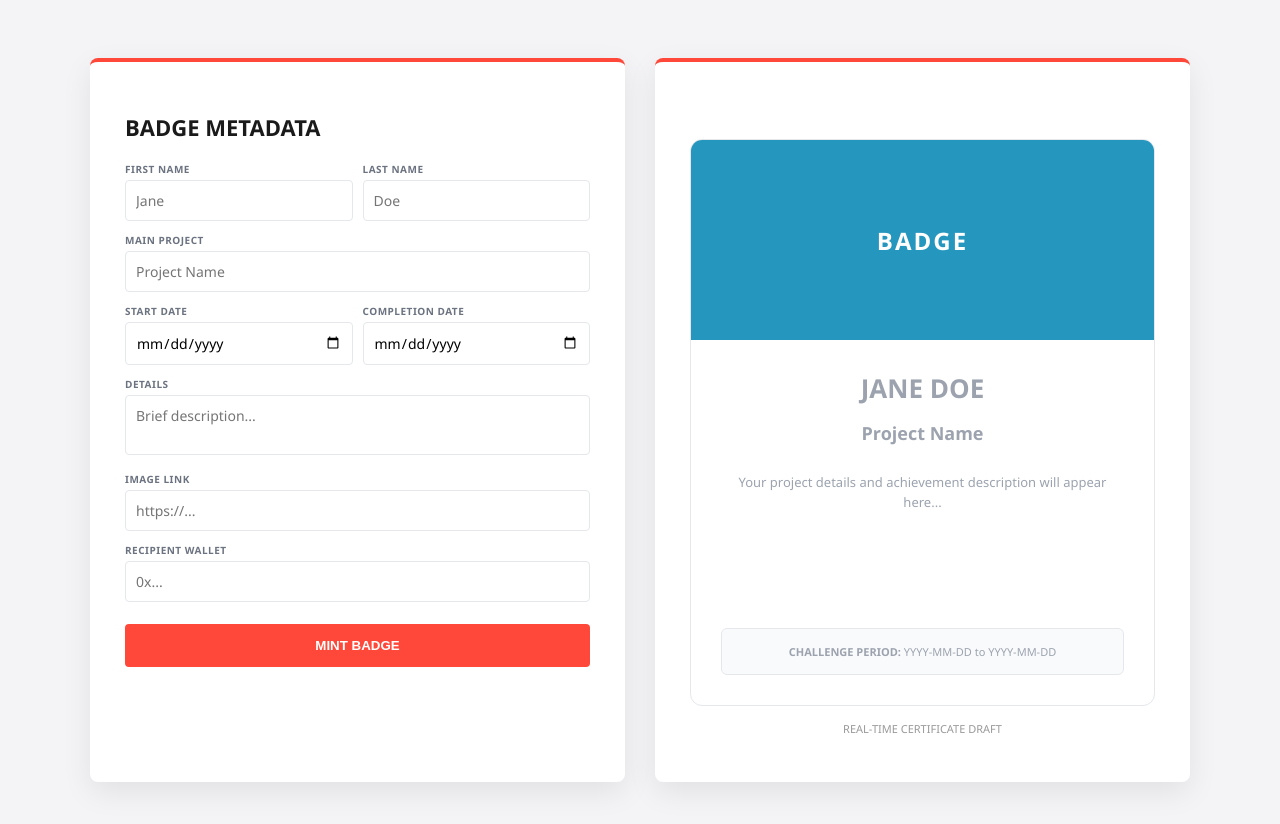
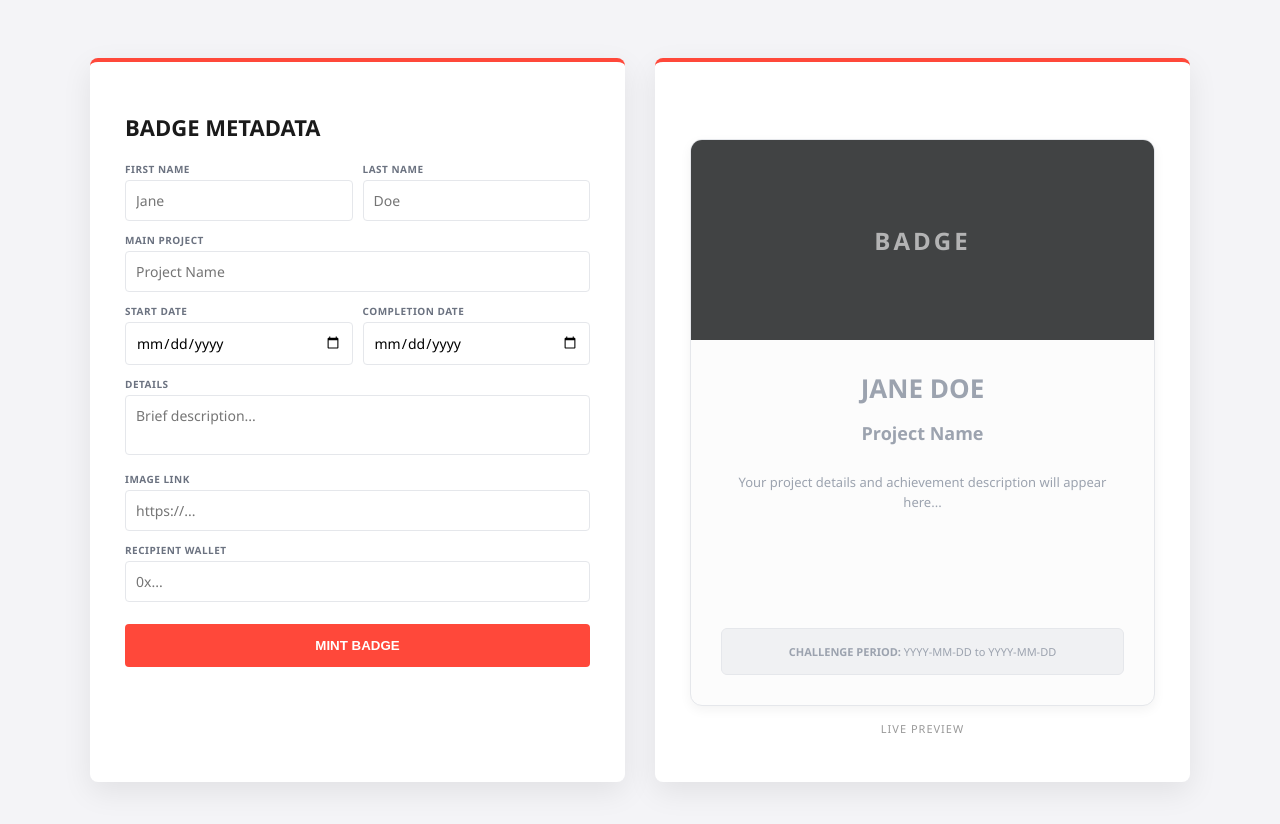
Before and after one commit to 1Seirak/badge-app, a Next.js app: page / in a window 1280 px wide. Shown: the top 824 px of the page. Built offline with nearby package versions, Linux system fonts and the light colour scheme.

Commit message:
design: update anthracite placeholder and live preview text

```diff
--- a/app/page.js
+++ b/app/page.js
@@ -18,12 +18,12 @@ export default function Home() {
 
   const colors = {
     elcaRed: "#ff483a",
-    badgeBlue: "#2596be", // Your specific blue
-    dark: "#1a1a1a",
-    background: "#f4f4f7",
-    card: "#ffffff",
+    anthracite: "#414344", // Nouveau gris pour l'image placeholder
+    background: "#f4f4f7", // Fond de l'application
+    card: "#ffffff",       // Fond de la colonne de gauche
+    badgeContent: "#fcfcfc", // Gris très clair (proche du blanc) pour le corps du badge
     border: "#e5e7eb",
-    placeholderText: "#9ca3af" // Stronger contrast for placeholders
+    placeholderText: "#9ca3af"
   };
 
   const handleSubmit = async (e) => {
@@ -72,7 +72,7 @@ export default function Home() {
 
         {/* LEFT: FORM */}
         <div style={columnCardStyle}>
-          <h1 style={{ fontSize: "22px", fontWeight: "800", marginBottom: "20px", color: colors.dark }}>BADGE METADATA</h1>
+          <h1 style={{ fontSize: "22px", fontWeight: "800", marginBottom: "20px", color: "#1a1a1a" }}>BADGE METADATA</h1>
           <form onSubmit={handleSubmit}>
             <div style={{ display: "flex", gap: "10px" }}>
               <div style={{ flex: 1 }}>
@@ -114,21 +114,23 @@ export default function Home() {
           <div style={{
             flex: 1, display: "flex", flexDirection: "column",
             border: `1px solid ${colors.border}`, borderRadius: "12px",
-            backgroundColor: "#ffffff", overflow: "hidden", marginTop: "42px"
+            backgroundColor: colors.badgeContent, // Gris très clair ici
+            overflow: "hidden", marginTop: "42px",
+            boxShadow: "0 4px 12px rgba(0,0,0,0.05)"
           }}>
             {badgeUrl ? (
                <img src={badgeUrl} alt="Final Badge" style={{ width: "100%", height: "100%", objectFit: "contain" }} />
             ) : (
               <div style={{ width: "100%", height: "100%", display: "flex", flexDirection: "column" }}>
-                {/* BLUE HEADER BLOCK */}
+                {/* IMAGE AREA ANTHRACITE #414344 */}
                 <div style={{
-                  width: "100%", height: "200px", backgroundColor: colors.badgeBlue,
+                  width: "100%", height: "200px", backgroundColor: colors.anthracite,
                   display: "flex", alignItems: "center", justifyContent: "center"
                 }}>
                   {formData.imageLink ? (
                     <img src={formData.imageLink} style={{width: '100%', height: '100%', objectFit: 'cover'}} alt="Preview" />
                   ) : (
-                    <span style={{ fontSize: "24px", fontWeight: "bold", color: "#ffffff", textTransform: "uppercase", letterSpacing: "2px" }}>
+                    <span style={{ fontSize: "24px", fontWeight: "bold", color: "rgba(255,255,255,0.6)", textTransform: "uppercase", letterSpacing: "3px" }}>
                       badge
                     </span>
                   )}
@@ -145,7 +147,7 @@ export default function Home() {
 
                   <p style={{
                     fontWeight: "700",
-                    color: formData.mainProject ? colors.dark : colors.placeholderText,
+                    color: formData.mainProject ? "#1a1a1a" : colors.placeholderText,
                     margin: "15px 0", fontSize: "18px"
                   }}>
                     {formData.mainProject || "Project Name"}
@@ -161,7 +163,7 @@ export default function Home() {
 
                   <div style={{
                     marginTop: "auto", padding: "15px",
-                    backgroundColor: "#f9fafb", borderRadius: "6px",
+                    backgroundColor: "#f0f1f3", borderRadius: "6px",
                     fontSize: "11px",
                     color: (formData.startDate || formData.completionDate) ? "#4b5563" : colors.placeholderText,
                     border: `1px solid ${colors.border}`
@@ -172,8 +174,9 @@ export default function Home() {
               </div>
             )}
           </div>
-          <p style={{ textAlign: "center", fontSize: "11px", color: "#999", marginTop: "15px" }}>
-            {badgeUrl ? "OFFICIAL NFT GENERATED" : "REAL-TIME CERTIFICATE DRAFT"}
+          {/* TEXTE MIS À JOUR : live preview */}
+          <p style={{ textAlign: "center", fontSize: "11px", color: "#999", marginTop: "15px", textTransform: "uppercase", letterSpacing: "1px" }}>
+            {badgeUrl ? "OFFICIAL NFT GENERATED" : "live preview"}
           </p>
         </div>
       </div>
```
